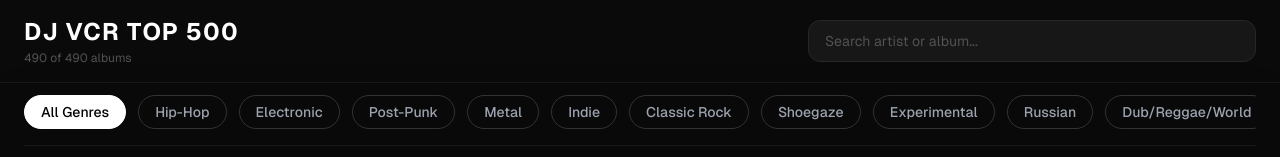
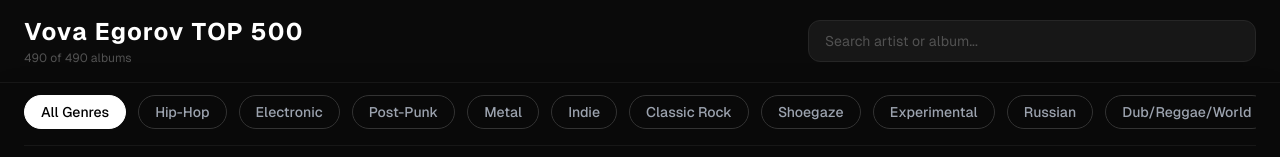
Before and after one commit to txtbyvova-ui/top500byvova, a Next.js app: page / in a window 1280 px wide. Shown: the top 157 px of the page. Built offline with nearby package versions, Linux system fonts and the light colour scheme.

Commit message:
fix: rename albumTags case + update title to Vova Egorov

```diff
--- a/src/app/page.tsx
+++ b/src/app/page.tsx
@@ -453,7 +453,7 @@ export default function Home() {
           <div className="flex flex-col sm:flex-row sm:items-center gap-4">
             <div className="flex-shrink-0">
               <h1 className="text-xl sm:text-2xl font-bold text-white tracking-wider">
-                DJ VCR TOP 500
+                Vova Egorov TOP 500
               </h1>
               <p className="text-neutral-600 text-xs mt-0.5">
                 {filtered.length} of {albums.length} albums
```
Also changed, not shown: src/data/albumTags.ts (renamed from src/data/albumtags.ts).
